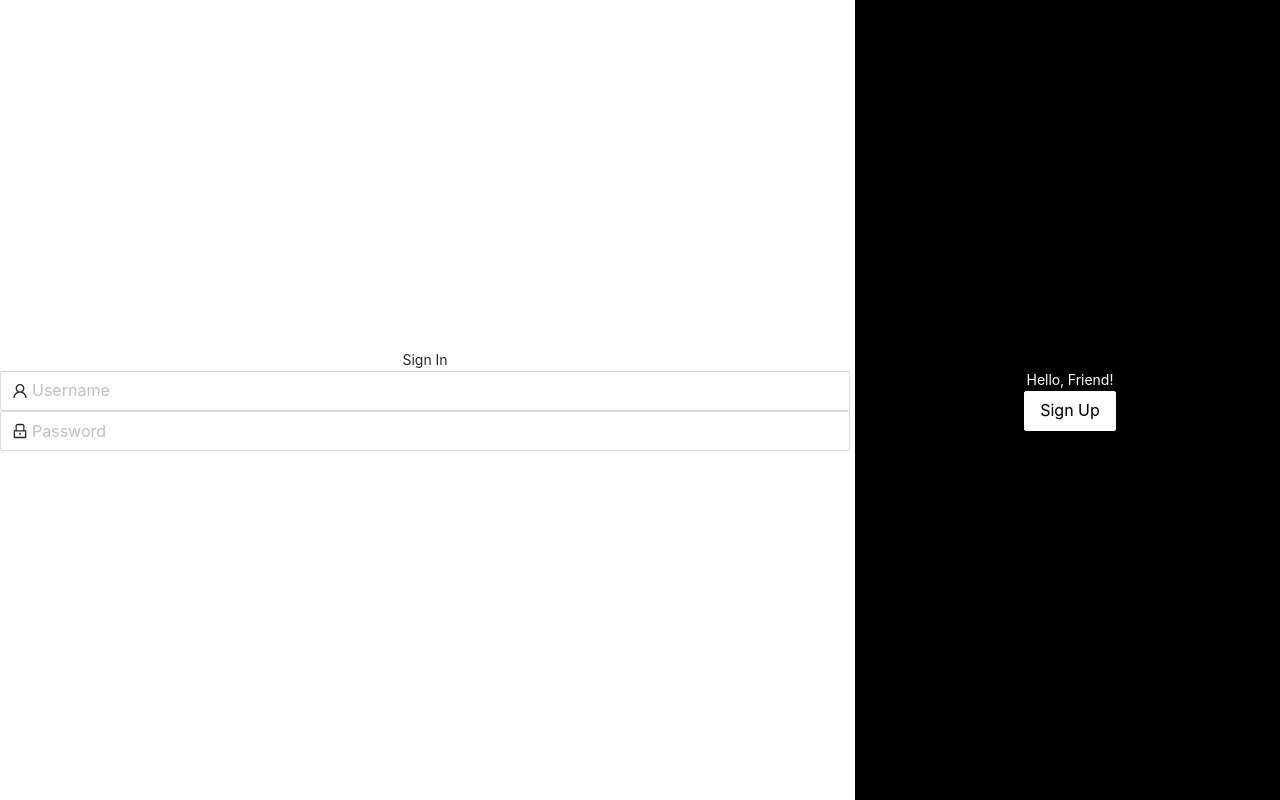
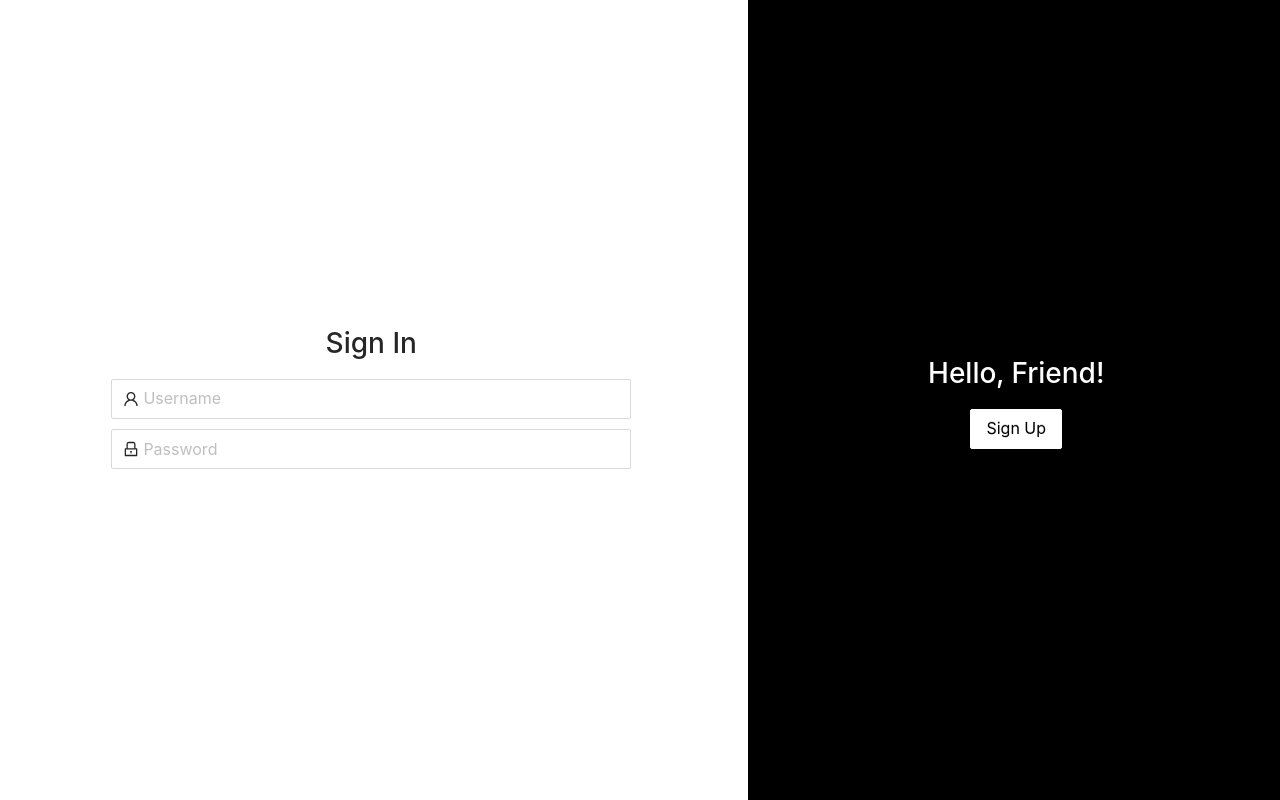
Before and after one commit to donguyentung2001/Disagree-to-agree, a React (Create React App) app in the folder frontend/: page / in a window 1280 px wide. Built offline with nearby package versions, Linux system fonts and the light colour scheme.

Commit message:
Fix color styles Login

```diff
--- a/frontend/src/components/login/LogInInputPanel.jsx
+++ b/frontend/src/components/login/LogInInputPanel.jsx
@@ -2,10 +2,10 @@ import { Input } from 'antd';
 import React from 'react';
 
 const LogInInputPanel = ({ title, fieldName, logo }) => (
-  <div>
-    <div>{title}</div>
+  <>
+    <h1>{title}</h1>
     {fieldName.map((name, i) => <Input size="large" placeholder={name} prefix={logo[i]} />)}
-  </div>
+  </>
 );
 
 export default LogInInputPanel;
--- a/frontend/src/components/login/LogInOptionChangePanel.jsx
+++ b/frontend/src/components/login/LogInOptionChangePanel.jsx
@@ -5,7 +5,7 @@ const LogInOptionChangePanel = ({
   message, optionChange, setOption,
 }) => (
   <>
-    <div>{message}</div>
+    <h1>{message}</h1>
     <Button type="primary" size="large" onClick={setOption}>{optionChange}</Button>
   </>
 );
--- a/frontend/src/index.css
+++ b/frontend/src/index.css
@@ -1,3 +1,11 @@
+html {
+  --antd-wave-shadow-color: #000 !important;
+}
+
+::selection {
+  background: #000 !important;
+}
+
 body {
   margin: 0;
   font-family: -apple-system, BlinkMacSystemFont, 'Segoe UI', 'Roboto', 'Oxygen',
--- a/frontend/src/pages/LogIn/index.jsx
+++ b/frontend/src/pages/LogIn/index.jsx
@@ -21,14 +21,14 @@ const LogIn = () => {
       {isSignIn
         ? (
           <>
-            <Col span={16}>
+            <Col span={14} className="login-input-panel">
               <LogInInputPanel
                 title="Sign In"
                 fieldName={['username', 'password']}
                 logo={[<UserOutlined />, <LockOutlined />]}
               />
             </Col>
-            <Col span={8} id="login-option-change-panel" className="full-height d-fl">
+            <Col span={10} className="login-option-change-panel full-height d-fl">
               <LogInOptionChangePanel
                 message="Hello, Friend!"
                 optionChange="Sign Up"
@@ -39,14 +39,14 @@ const LogIn = () => {
         )
         : (
           <>
-            <Col span={8}>
+            <Col span={10} className="login-option-change-panel full-height d-fl">
               <LogInOptionChangePanel
                 message="Welcome back!"
                 optionChange="Sign In"
                 setOption={setOption}
               />
             </Col>
-            <Col span={16}>
+            <Col span={14} className="login-input-panel">
               <LogInInputPanel
                 title="Create Account"
                 fieldName={['username', 'email', 'password']}
--- a/frontend/src/pages/LogIn/index.scss
+++ b/frontend/src/pages/LogIn/index.scss
@@ -1,19 +1,43 @@
 @import "src/styles/_base";
 @import "src/styles/_mixins";
 
-#login-option-change-panel {
+.login-input-panel {
+  flex-direction: column;
+}
+
+.login-input-panel > span {
+  width: 70%;
+  margin-bottom: 10px;
+}
+
+.login-input-panel > span:hover,  .login-input-panel > span:focus {
+  border-color: $black-secondary;
+}
+
+.login-input-panel > span:focus {
+  box-shadow: $box-shadow !important;
+}
+
+::selection {
+  background: $black;
+}
+
+.login-option-change-panel {
   background: $black;
   flex-direction: column;
+}
+
+.login-option-change-panel > h1 {
   color: $white;
 }
 
-#login-option-change-panel > button {
+.login-option-change-panel > button, .login-option-change-panel > button:hover {
   color: $black;
   background: $white;
   border-color: $white;
   box-shadow: none;
 }
 
-#login-option-change-panel > button:hover {
-  @include scale(1.1);
+.login-option-change-panel > button:hover {
+  @include scale(1.2);
 }
--- a/frontend/src/styles/_base.scss
+++ b/frontend/src/styles/_base.scss
@@ -2,6 +2,7 @@ $black: #000;
 $black-secondary: #404040;
 $white-secondary: #bfbfbf;
 $white: #fff;
+$box-shadow: 0 0 0 2px rgba(0, 0, 0, 0.1);
 
 .full-height {
   height: 100%;
@@ -16,3 +17,8 @@ $white: #fff;
 .ant-input:placeholder-shown {
   text-transform: capitalize;
 }
+
+.ant-input-affix-wrapper:focus, .ant-input-affix-wrapper-focused {
+  border-color: $black-secondary !important;
+  box-shadow: $box-shadow !important;
+}
```
